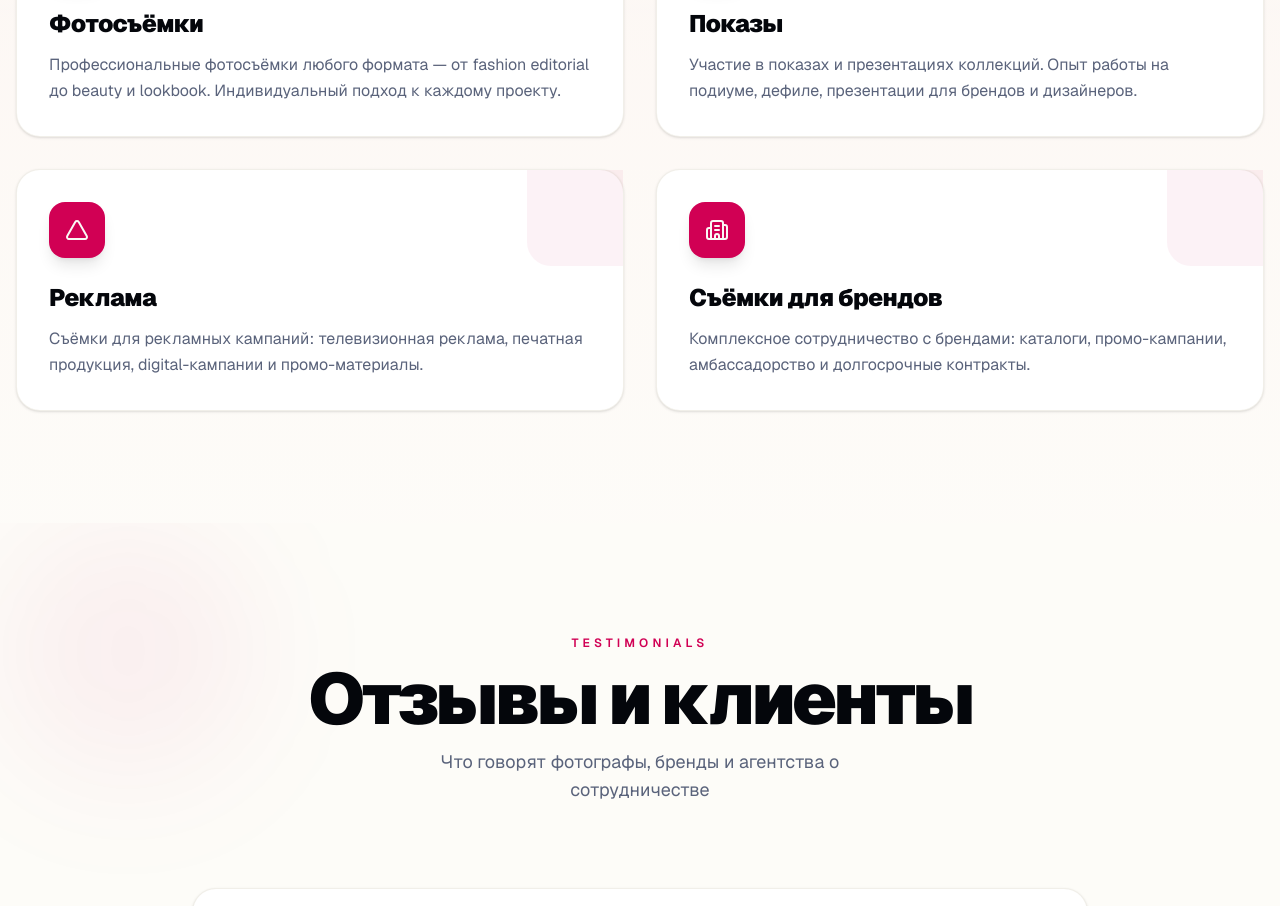
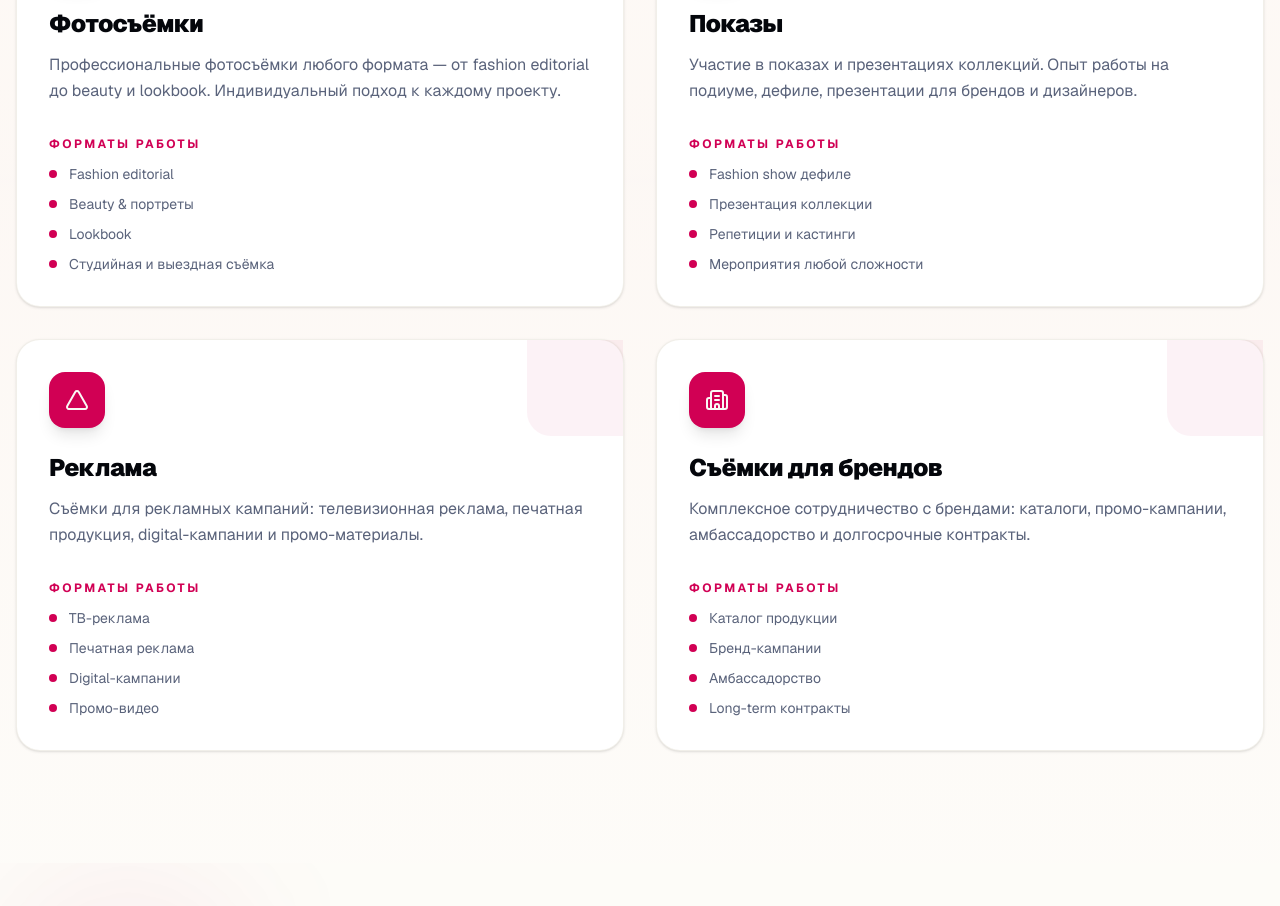
Before and after one commit to firsovaellenn/elenafirsova, a Next.js app: page /elenafirsova/ in a window 1280 px wide. Shown: the part 3240-4146 px from the top of the page. Built offline with nearby package versions, Linux system fonts and the light colour scheme.

Commit message:
Update services-section.tsx

```diff
--- a/components/services-section.tsx
+++ b/components/services-section.tsx
@@ -31,9 +31,23 @@ function ServiceCard({
         <h3 className="text-2xl font-black tracking-tight mb-3">
           {service.title}
         </h3>
-        <p className="text-muted-foreground leading-relaxed">
+        <p className="text-muted-foreground leading-relaxed mb-8">
           {service.description}
         </p>
+
+        <div className="space-y-3 flex-1">
+          <p className="text-xs uppercase tracking-[0.2em] text-primary font-bold">
+            Форматы работы
+          </p>
+          <ul className="space-y-2.5">
+            {service.formats.map((format) => (
+              <li key={format} className="flex items-start gap-3 text-sm">
+                <span className="mt-1.5 h-2 w-2 rounded-full bg-primary shrink-0" />
+                <span className="text-muted-foreground">{format}</span>
+              </li>
+            ))}
+          </ul>
+        </div>
       </div>
     </ScrollReveal>
   );
```
